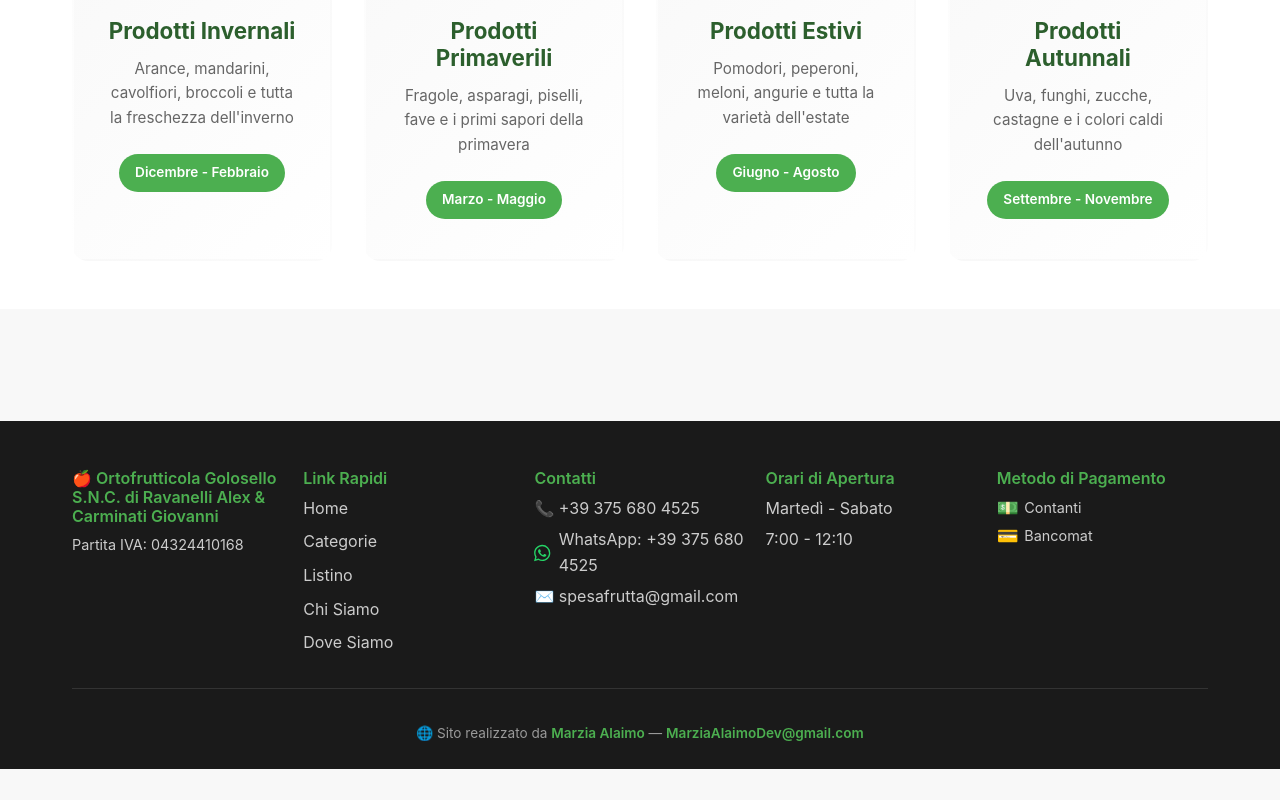
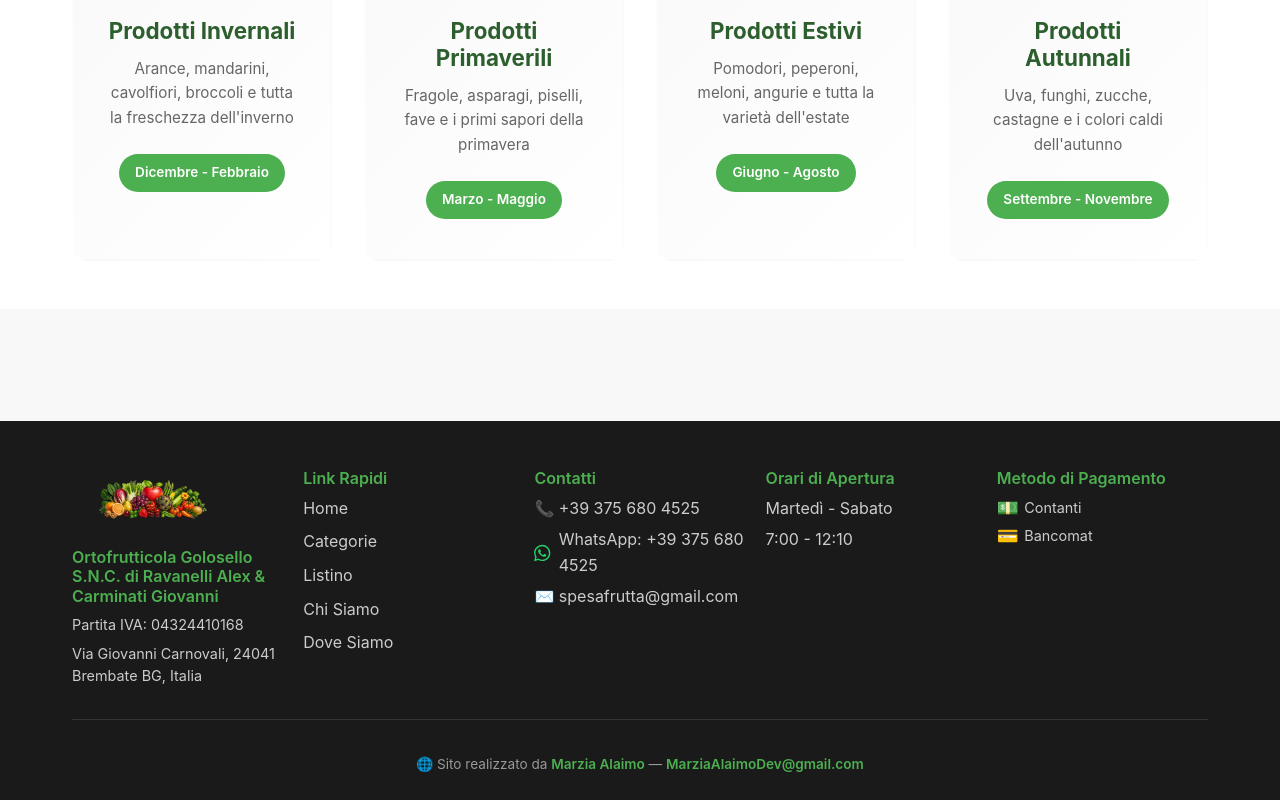
Before and after one commit to spesafrutta-Ravanelli/Ortofrutta, a Vue app: page / in a window 1280 px wide. Shown: the part 2195-2995 px from the top of the page. Before the commit the page ends 2964 px from the top, so only its background shows below. Built offline with nearby package versions, Linux system fonts and the light colour scheme; no server answers; the database is empty.

Commit message:
fix footer

```diff
--- a/src/components/layout/Footer.vue
+++ b/src/components/layout/Footer.vue
@@ -3,9 +3,12 @@
     <div class="container">
       <div class="footer-content">
         <div class="footer-section">
-          <h4>🍎 Ortofrutticola Golosello S.N.C. di Ravanelli Alex & Carminati Giovanni</h4>
+          <div class="footer-logo">
+            <img src="/images/hero-frutta.webp" alt="Ortofrutticola Ravanelli & Carminati" class="footer-logo-img" />
+          </div>
+          <h4>Ortofrutticola Golosello S.N.C. di Ravanelli Alex & Carminati Giovanni</h4>
           <p>Partita IVA: 04324410168</p>
-
+          <p>Via Giovanni Carnovali, 24041 Brembate BG, Italia</p>
         </div>
 
         <div class="footer-section">
@@ -32,7 +35,6 @@
               </a>
             </li>
             <li>✉️ <a href="mailto:spesafrutta@gmail.com">spesafrutta@gmail.com</a></li>
-
           </ul>
         </div>
 
@@ -53,7 +55,6 @@
         </div>
       </div>
 
-      <!-- Footer Bottom con Credits -->
       <div class="footer-bottom">
         <p class="credits">
           🌐 Sito realizzato da
@@ -93,10 +94,15 @@
 .footer-section {
   min-width: 0;
 
-  h3 {
-    font-size: 1.5rem;
+  .footer-logo {
     margin-bottom: 0.75rem;
-    color: #4caf50;
+    .footer-logo-img {
+      height: 60px;
+      margin-left: 25px;
+      width: auto;
+      object-fit: contain;
+
+    }
   }
 
   h4 {
@@ -116,140 +122,50 @@
     list-style: none;
     padding: 0;
     margin: 0;
-
     li {
       margin-bottom: 0.5rem;
       color: #ccc;
-
-      a {
-        color: #ccc;
-        text-decoration: none;
-        transition: color 0.3s ease;
-
-        &:hover {
-          color: #4caf50;
-        }
-      }
+      a { color: #ccc; text-decoration: none; transition: color 0.3s ease; &:hover { color: #4caf50; } }
     }
   }
 
-  .contact-info li,
-  .opening-hours li,
-  .payment-methods li {
+  .contact-info li, .opening-hours li, .payment-methods li {
     line-height: 1.6;
     margin-bottom: 0.35rem;
-  }
-
-  .contact-info a {
-    color: #ccc;
-    text-decoration: none;
-    transition: color 0.3s ease;
-
-    &:hover {
-      color: #4caf50;
-    }
   }
 
   .whatsapp-link a {
     display: flex;
     align-items: center;
     gap: 0.5rem;
-
-    &:hover {
-      color: #25D366;
-
-      .whatsapp-icon {
-        color: #25D366;
-      }
-    }
+    &:hover { color: #25D366; .whatsapp-icon { color: #25D366; } }
   }
 
-  .whatsapp-icon {
-    width: 20px;
-    height: 20px;
-    color: #25D366;
-    transition: color 0.3s ease;
+  .whatsapp-icon { width: 20px; height: 20px; color: #25D366; transition: color 0.3s ease; }
+
+  .payment-methods {
+    list-style: none; padding: 0; margin: 0;
+    li { display: flex; align-items: center; gap: 0.35rem; color: #ccc; font-size: 0.9rem; }
   }
 
-  .payment-methods {
-    list-style: none;
-    padding: 0;
-    margin: 0;
-
-    li {
-      display: flex;
-      align-items: center;
-      gap: 0.35rem;
-      color: #ccc;
-      font-size: 0.9rem;
-    }
-  }
-
-  .payment-emoji {
-    font-size: 1.1rem;
-    line-height: 1;
-  }
-}
-
-.social-links {
-  display: flex;
-  gap: 1rem;
-  margin-top: 1rem;
-
-  a {
-    font-size: 1.5rem;
-    text-decoration: none;
-    transition: transform 0.3s ease;
-
-    &:hover {
-      transform: scale(1.2);
-    }
-  }
+  .payment-emoji { font-size: 1.1rem; line-height: 1; }
 }
 
 .footer-bottom {
   border-top: 1px solid #333;
   padding-top: 1.5rem;
   text-align: center;
-
-  p {
-    color: #999;
-    margin: 0.5rem 0;
-    font-size: 0.9rem;
-  }
-
-  .credits {
-    font-size: 0.85rem;
-  }
-
-  .credits-link {
-    color: #4caf50;
-    text-decoration: none;
-    font-weight: 600;
-    transition: color 0.3s ease;
-
-    &:hover {
-      color: #81c784;
-      text-decoration: underline;
-    }
-  }
+  p { color: #999; margin: 0.5rem 0; font-size: 0.9rem; }
+  .credits { font-size: 0.85rem; }
+  .credits-link { color: #4caf50; text-decoration: none; font-weight: 600; transition: color 0.3s ease; &:hover { color: #81c784; text-decoration: underline; } }
 }
 
 @media (max-width: 992px) {
-  .footer-content {
-    grid-template-columns: repeat(2, 1fr);
-    gap: 1.25rem;
-  }
+  .footer-content { grid-template-columns: repeat(2, 1fr); gap: 1.25rem; }
 }
 
 @media (max-width: 576px) {
-  .footer .container {
-    padding: 0 1rem;
-  }
-
-  .footer-content {
-    grid-template-columns: 1fr;
-    gap: 1.5rem;
-  }
+  .footer .container { padding: 0 1rem; }
+  .footer-content { grid-template-columns: 1fr; gap: 1.5rem; }
 }
 </style>
```
